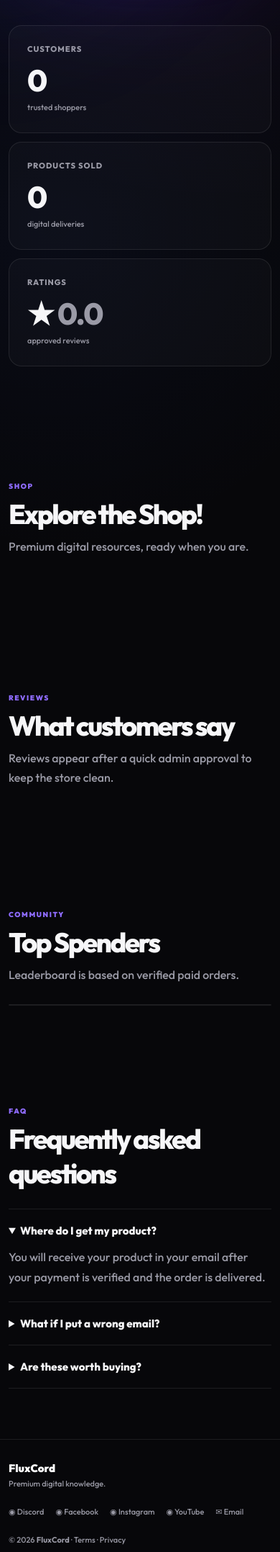
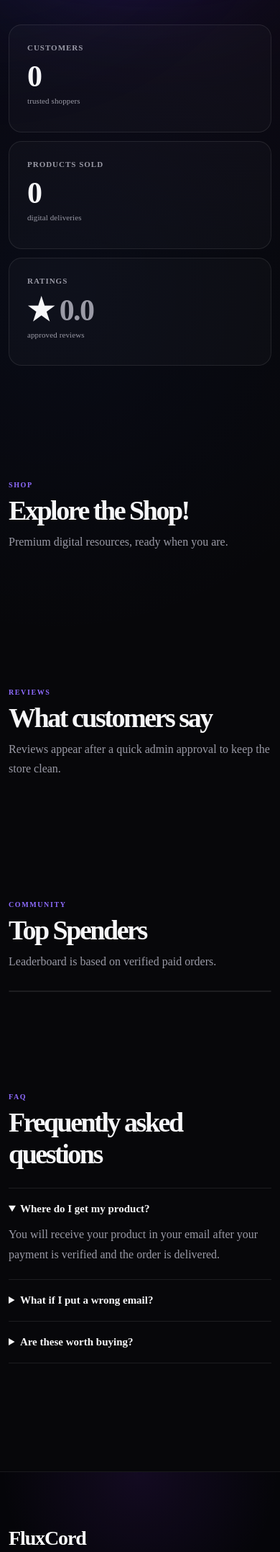
Before and after one commit to memaxora-cloud/fluxcord, a PHP site: page / in a window 390 px wide. Shown: the part 924-3080 px from the top of the page at 72% size. Run offline with PHP 8.4, Linux system fonts and the light colour scheme.

Commit message:
Update style.css

```diff
--- a/public/style.css
+++ b/public/style.css
@@ -1355,19 +1355,74 @@ button {
 .auth-switch { display:flex; gap:6px; padding:4px; background:rgba(255,255,255,.04); border:1px solid var(--border); border-radius:14px; margin-bottom:22px; }.auth-tab{flex:1;padding:11px;border-radius:10px;background:transparent;color:var(--muted);font-weight:900}.auth-tab.active{background:rgba(141,53,255,.18);color:#fff}.button-loader{display:inline-block;width:13px;height:13px;border:2px solid rgba(255,255,255,.35);border-top-color:#fff;border-radius:50%;animation:buttonSpin .7s linear infinite;vertical-align:-2px;margin-right:7px}@keyframes buttonSpin{to{transform:rotate(360deg)}}
 @media(max-width:900px){.checkout-layout{grid-template-columns:1fr}.checkout-summary{position:static}.product-grid{grid-template-columns:repeat(2,1fr)}.hero{grid-template-columns:1fr}.hero-visual{min-height:300px}.nav-links{display:none}}
 @media(max-width:620px){.navbar{margin-top:8px}.nav-actions .text-button{display:none}.container{width:min(100% - 24px,1160px)}.hero{padding-top:45px}.hero h1{font-size:54px}.hero-visual{min-height:260px}.hero-orb-ring{width:230px;height:230px}.hero-orb-glow{width:220px;height:220px}.hero-logo{width:110px;height:110px}.stats{grid-template-columns:1fr}.product-grid{grid-template-columns:1fr}.section{padding:70px 0}.checkout-main-card,.payment-success-card{padding:22px}.contact-grid{grid-template-columns:1fr}.checkout-top{flex-wrap:wrap}.checkout-id{margin-left:0}.review-grid{width:calc(100% + 24px);margin-left:-12px}.review-card{width:260px;flex-basis:260px}}
+\n\n/* FluxCord Premium Clean Typography + Floating Hero Logo */
+:root {
+  --fc-display: 'Outfit', 'Inter', system-ui, sans-serif;
+  --fc-serif: 'Outfit', 'Inter', system-ui, sans-serif;
+}
 
+body, button, input, textarea, select {
+  font-family: var(--fc-serif);
+}
 
-/* FluxCord — bold, clean, QUILKA-inspired typography */
-:root { --fc-display: 'Outfit', Inter, system-ui, sans-serif; --fc-body: 'Outfit', Inter, system-ui, sans-serif; }
-body, button, input, textarea, select { font-family: var(--fc-body); }
 body { font-weight: 500; }
-.brand span,.nav-links a,.nav-actions button,.hero h1,.section-heading h2,.section-intro h2,.faq-section h2,.hero-proof strong,.stat-card strong,.product-card h3,.product-price,.primary-button,.secondary-button,.outline-button,.small-button,.auth-tab,.modal h2,.modal h3,.checkout-title { font-family: var(--fc-display); font-weight: 800; }
-.hero h1 { letter-spacing: -0.045em; }
+
+.brand span, .nav-links a, .nav-actions button, .hero h1,
+.section-heading h2, .section-intro h2, .faq-section h2, .hero-proof strong,
+.stat-card strong, .product-card h3, .product-price, .primary-button,
+.secondary-button, .outline-button, .small-button, .auth-tab, .modal h2,
+.modal h3, .checkout-title, .review-card, .review-card p, .review-author,
+label, input, textarea, select, .muted, small {
+  font-family: var(--fc-display);
+}
+
+.hero h1 { letter-spacing: -0.035em; font-weight: 800; }
+
+input, textarea, select { font-weight: 500; letter-spacing: .005em; }
+input::placeholder, textarea::placeholder { font-family: var(--fc-display); font-weight: 400; }
+.review-card p, .review-author, .field-help, .form-note, .muted, small { font-weight: 500; letter-spacing: .01em; }
+
 .hero-orb { min-height: 540px; }
 .hero-orb-glow { width: 440px; height: 440px; animation: wizardGlow 5s ease-in-out infinite; }
 .hero-orb-ring { width: 500px; height: 500px; }
-.hero-logo { width: min(360px,58vw); height: min(360px,58vw); border-radius:58px; animation:wizardFloat 4.2s ease-in-out infinite; filter:drop-shadow(0 35px 75px rgba(119,57,255,.38)); }
-@keyframes wizardFloat { 0%,100%{transform:translateY(0) rotate(-1deg)} 50%{transform:translateY(-22px) rotate(1.5deg) scale(1.035)} }
-@keyframes wizardGlow { 0%,100%{transform:scale(1);opacity:.82} 50%{transform:scale(1.08);opacity:1} }
-@media(max-width:900px){.hero-orb{min-height:440px}.hero-logo{width:min(300px,68vw);height:min(300px,68vw)}.hero-orb-ring{width:390px;height:390px}.hero-orb-glow{width:340px;height:340px}}
-@media(max-width:640px){.hero-orb{min-height:360px}.hero-logo{width:250px;height:250px;border-radius:42px}.hero-orb-ring{width:310px;height:310px}.hero-orb-glow{width:270px;height:270px}}
+.hero-logo { width: min(360px, 58vw); height: min(360px, 58vw); border-radius: 58px; animation: wizardFloat 4.2s ease-in-out infinite; filter: drop-shadow(0 35px 75px rgba(119,57,255,.38)); }
+@keyframes wizardFloat { 0%,100% { transform: translateY(0) rotate(-1deg); } 50% { transform: translateY(-22px) rotate(1.5deg) scale(1.035); } }
+@keyframes wizardGlow { 0%,100% { transform: scale(1); opacity: .82; } 50% { transform: scale(1.08); opacity: 1; } }
+
+/* Premium footer */
+.footer { margin-top: 80px; border-top: 1px solid rgba(255,255,255,.08); background: radial-gradient(circle at 50% 0%, rgba(141,53,255,.10), transparent 48%), rgba(6,6,10,.94); }
+.footer-inner { padding: 46px 0 34px; display:grid; grid-template-columns: 1.4fr 1fr auto; align-items:end; gap:30px; }
+.footer-brand { font-size: 28px; font-weight: 800; letter-spacing: -.04em; }
+.footer p { margin:8px 0 0; color:var(--muted); font-size:13px; }
+.footer-links { display:flex; flex-wrap:wrap; gap:9px; justify-content:center; }
+.footer-links a { padding:10px 13px; border:1px solid var(--border); border-radius:999px; background:rgba(255,255,255,.025); font-size:12px; font-weight:700; transition:.2s ease; }
+.footer-links a:hover { transform:translateY(-2px); border-color:rgba(167,125,255,.38); background:rgba(141,53,255,.08); }
+.footer-inner > span { color:var(--muted); font-size:11px; text-align:right; }
+.footer-inner > span a { color:inherit; text-decoration:none; }
+.footer-inner > span a:hover { color:#fff; }
+
+/* Legal pages */
+.legal-page { min-height:100vh; padding:38px 0 80px; }
+.legal-brand { display:inline-flex; margin-bottom:28px; }
+.legal-card { max-width:900px; margin:0 auto; padding:48px; border:1px solid var(--border); border-radius:28px; background:linear-gradient(180deg,rgba(255,255,255,.055),rgba(255,255,255,.018)); box-shadow:var(--shadow); }
+.legal-card h1 { font-size:clamp(42px,6vw,72px); margin:10px 0 8px; letter-spacing:-.05em; }
+.legal-card h2 { margin:32px 0 10px; font-size:22px; }
+.legal-card p, .legal-card li { color:var(--muted); line-height:1.8; font-size:14px; }
+.legal-card ul { padding-left:22px; }
+
+@media (max-width:900px) {
+  .hero-orb { min-height:440px; }
+  .hero-logo { width:min(300px,68vw); height:min(300px,68vw); }
+  .hero-orb-ring { width:390px; height:390px; }
+  .hero-orb-glow { width:340px; height:340px; }
+  .footer-inner { grid-template-columns:1fr; align-items:start; }
+  .footer-links { justify-content:flex-start; }
+  .footer-inner > span { text-align:left; }
+}
+@media (max-width:640px) {
+  .hero-orb { min-height:360px; }
+  .hero-logo { width:250px; height:250px; border-radius:42px; }
+  .hero-orb-ring { width:310px; height:310px; }
+  .hero-orb-glow { width:270px; height:270px; }
+  .legal-card { padding:26px 20px; border-radius:22px; }
+}
```
